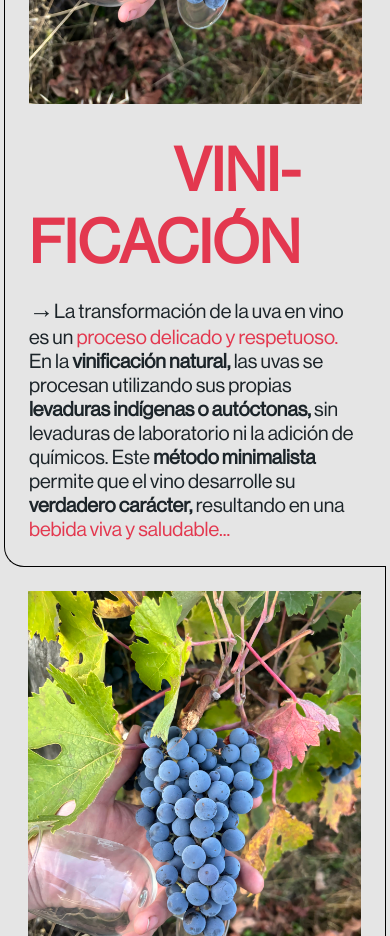
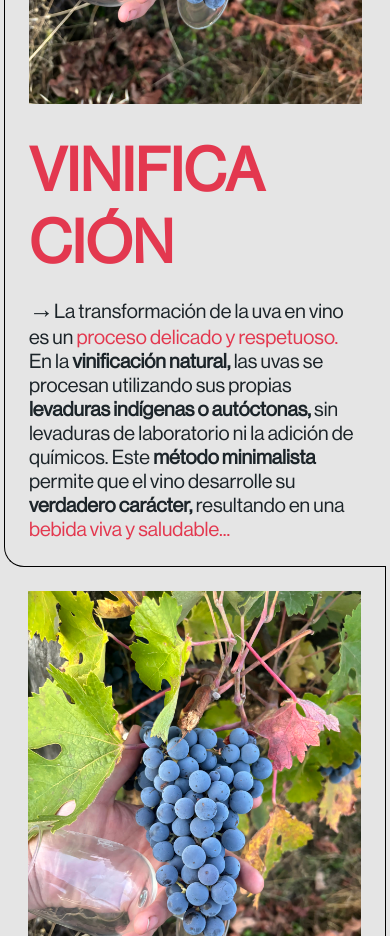
Before and after one commit to PiterMart/jugo-club, a Next.js app: page /wine in a window 390 px wide. Shown: the part 2260-3196 px from the top of the page. Built offline with nearby package versions, Linux system fonts and the light colour scheme.

Commit message:
Wine section correction

```diff
--- a/src/app/page.module.css
+++ b/src/app/page.module.css
@@ -70,6 +70,7 @@
 }
 .big{
   font-size: 60px;
+  overflow-wrap: break-word;
 }
 .paragraph{
   font-family: "Neue";
@@ -456,7 +457,10 @@
     font-size: 30px;
   }
   .big{
-    font-size: 40px !important;
+    font-size: 60px !important;
+    /* font-size: 60px; */
+    overflow-wrap: break-word;
+    max-width: 250px;
   }
   .paragraph{
     margin-top: 1rem;
@@ -598,7 +602,9 @@
 /* Tablet and Smaller Desktop */
 @media (min-width: 601px) and (max-width: 1200px) {
   .big{
-    font-size: 50px !important;
+    font-size: 60px !important;
+    overflow-wrap: break-word;
+    max-width: 250px;
   }
   .page__section{
     padding-left: 1.5rem;
--- a/src/app/wine/page.js
+++ b/src/app/wine/page.js
@@ -86,11 +86,12 @@ export default function About() {
                     style={{maxWidth: '550px'}}
                   />
                   <div className={styles.page__section2_paragraphcontainer}>
-                    {/* <p className={`${styles["big"]} ${styles["subtitle"]}`} style={{color: "#e3384f"}}>VINIFICACIÓN</p> */}
-                    <div>
+                    <p className={`${styles["big"]} ${styles["subtitle"]}`} style={{fontSize: "60px", color: "#e3384f"}}>VINIFICACIÓN</p>
+                    {/* <div>
                       <p className={styles.subtitle} style={{fontSize: "60px", textAlign: 'right'}}><span style={{color: '#e3384f '}}>VINI-</span></p>
-                      <p className={styles.subtitle} style={{fontSize: "60px"}}><span style={{color: '#e3384f '}}>FICACIÓN</span></p>
-                    </div>
+                      <p className={styles.subtitle} style={{fontSize: "60px"}}><span style={{color: '#e3384f '}}>FICA-</span></p>
+                      <p className={styles.subtitle} style={{fontSize: "60px"}}><span style={{color: '#e3384f '}}>CIÓN</span></p>
+                    </div> */}
                     <p className={styles.paragraph2} style={{fontWeight: 'lighter'}}> <span className={styles.paragraph_arrow}>&#8594;</span>La transformación de la uva en vino es un <span style={{color: '#e3384f '}}>proceso delicado y respetuoso.</span> En la <span style={{fontWeight: 'bold'}}>vinificación natural,</span> las uvas se procesan utilizando sus propias <span style={{fontWeight: 'bold'}}>levaduras indígenas o autóctonas,</span> sin levaduras de laboratorio ni la adición de químicos. Este <span style={{fontWeight: 'bold'}}>método minimalista</span> permite que el vino desarrolle su <span style={{fontWeight: 'bold'}}>verdadero carácter,</span> resultando en una <span style={{color: '#e3384f '}} >bebida viva y saludable... </span> </p>
                   </div>
                 </div>
```
